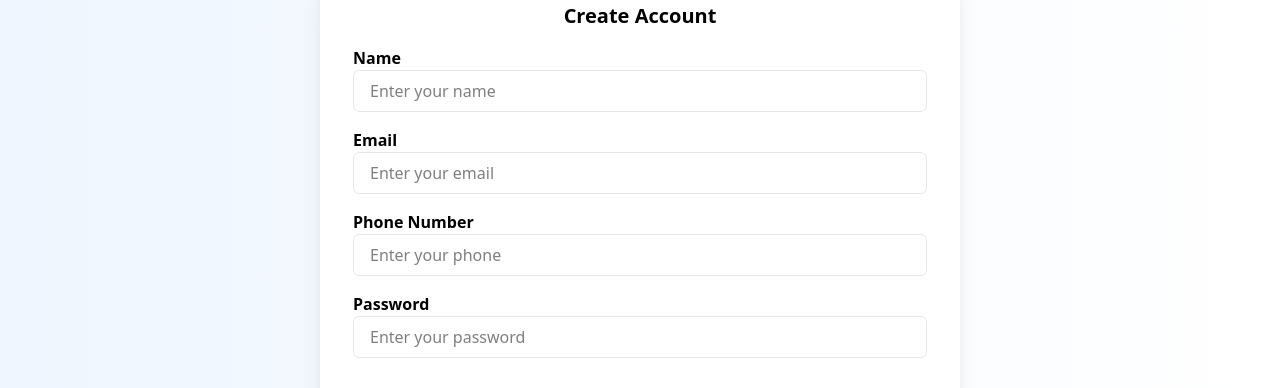
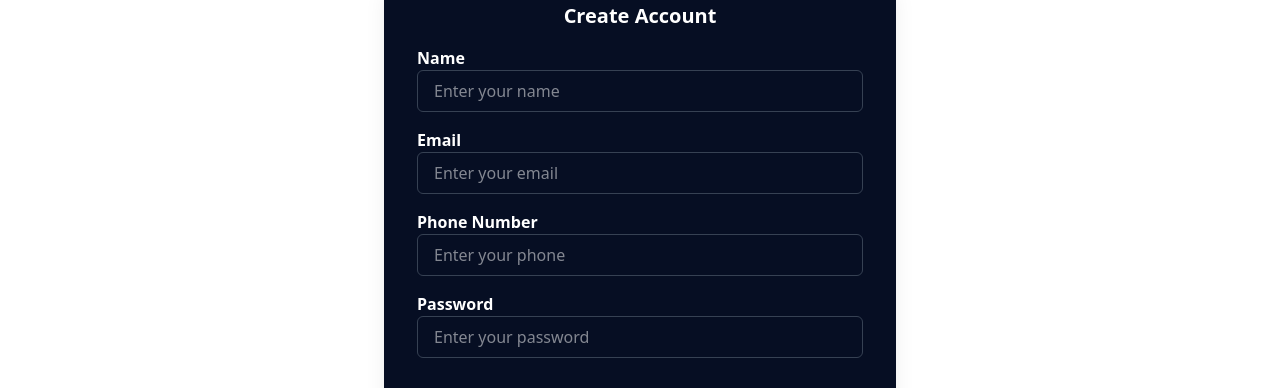
Before and after one commit to Chandrashekher1/TripTix, a React (Vite) app: page /login in a window 1280 px wide. Both pictures are taken after a click on the element "Sign Up". Shown: the part 230-618 px from the top of the page. Built offline with nearby package versions, Linux system fonts and the light colour scheme; no server answers.

Commit message:
refactor: restructure layout of  login page

```diff
--- a/src/components/Login.jsx
+++ b/src/components/Login.jsx
@@ -64,8 +64,8 @@ const Login = () => {
   }
 
   return (
-    <div className='flex items-center justify-center h-screen home'>
-      <form className="flex flex-col justify-center md:w-[50%] mx-8 bg-white border border-transparent rounded-md shadow-xl p-8 my-16" onSubmit={handleSubmit}>
+    <div className='flex items-center justify-center h-screen border-b border-b-gray-700'>
+      <form className="flex flex-col justify-center md:w-[40vw] mx-8 bg-[#060e23] text-white border border-transparent rounded-md shadow-xl p-8 my-16" onSubmit={handleSubmit}>
         <h1 className="text-center font-semibold text-xl">
           {isLogin ? 'Welcome Back' : 'Create Account'}
         </h1>
@@ -79,7 +79,7 @@ const Login = () => {
               required
               onChange={(e) => setName(e.target.value)}
               placeholder="Enter your name"
-              className="border px-4 py-2 rounded-md border-gray-200"
+              className="border px-4 py-2 rounded-md border-gray-700 focus:outline-blue-700"
             />
           </>
         )}
@@ -91,7 +91,7 @@ const Login = () => {
           onChange={(e) => setEmail(e.target.value)}
           required
           placeholder="Enter your email"
-          className="border px-4 py-2 rounded-md border-gray-200"
+          className="border px-4 py-2 rounded-md border-gray-700 focus:outline-blue-700"
         />
 
         {!isLogin && (
@@ -103,7 +103,7 @@ const Login = () => {
               onChange={(e) => setNumber(e.target.value)}
               required
               placeholder="Enter your phone"
-              className="border px-4 py-2 rounded-md border-gray-200"
+              className="border px-4 py-2 rounded-md border-gray-700 focus:outline-blue-700"
             />
           </>
         )}
@@ -115,7 +115,7 @@ const Login = () => {
           value={password}
           onChange={(e) => setPassword(e.target.value)}
           placeholder="Enter your password"
-          className="border px-4 py-2 rounded-md border-gray-200"
+          className="border px-4 py-2 rounded-md border-gray-700 focus:outline-blue-700"
         />
 
         <button type="submit" className="btn-primary mt-8 font-semibold">
```
